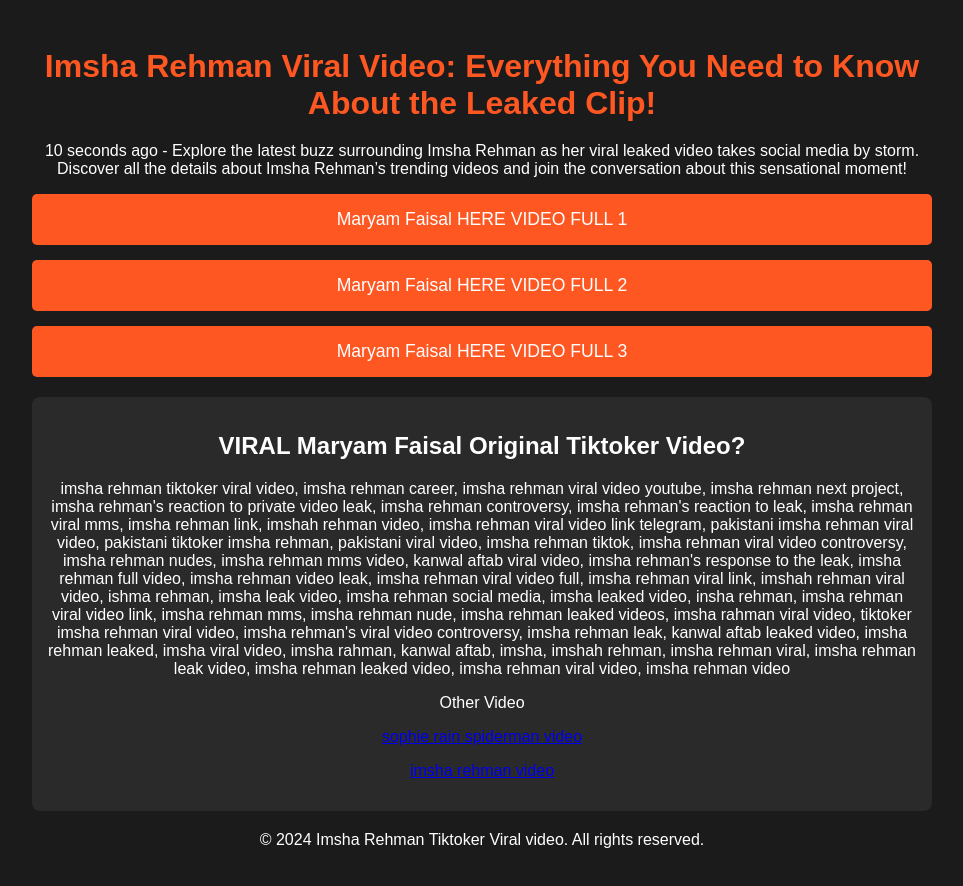
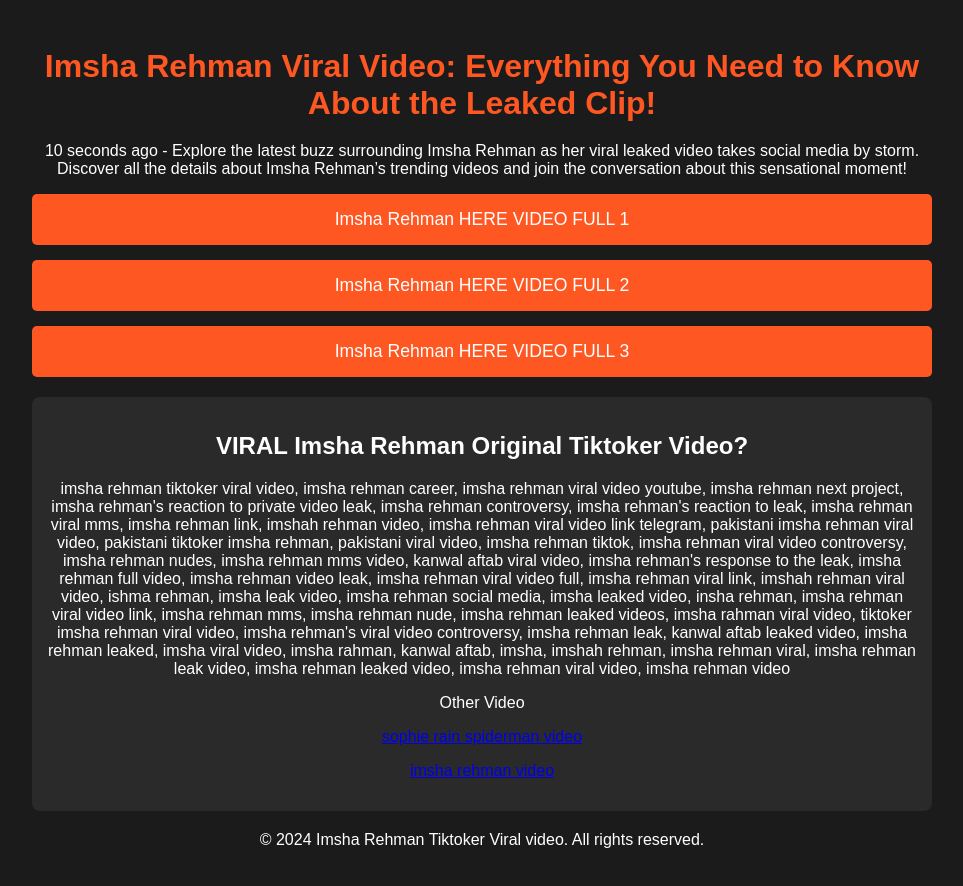
Before and after one commit to bestvide/blog7, a plain HTML site: page index.html in a window 1280 px wide. Shown: the whole page, without its empty margins (158-1121 px from the left). Drawn offline with Linux system fonts and the light colour scheme.

Commit message:
Update index.html

```diff
--- a/index.html
+++ b/index.html
@@ -74,13 +74,13 @@
         </header>
 
         <section class="stream-links">
-            <a href="https://gitload.pages.dev/" class="stream-link" title="Maryam Faisal Leaked Video">Maryam Faisal HERE VIDEO FULL 1</a>
-            <a href="https://gitload.pages.dev/" class="stream-link" title="Maryam Faisal">Maryam Faisal HERE VIDEO FULL 2</a>
-            <a href="https://gitload.pages.dev/" class="stream-link" title="Viral Video Maryam Faisal ">Maryam Faisal HERE VIDEO FULL 3</a>
+            <a href="https://gitload.pages.dev/" class="stream-link" title="Imsha Rehman Leaked Video">Imsha Rehman HERE VIDEO FULL 1</a>
+            <a href="https://gitload.pages.dev/" class="stream-link" title="Imsha Rehman">Imsha Rehman HERE VIDEO FULL 2</a>
+            <a href="https://gitload.pages.dev/" class="stream-link" title="Viral Video Imsha Rehman ">Imsha Rehman HERE VIDEO FULL 3</a>
         </section>
 
         <section class="content">
-            <h2>VIRAL Maryam Faisal Original Tiktoker Video?</h2>
+            <h2>VIRAL Imsha Rehman Original Tiktoker Video?</h2>
             <p>imsha rehman tiktoker viral video, imsha rehman career, imsha rehman viral video youtube, imsha rehman next project, imsha rehman's reaction to private video leak, imsha rehman controversy, imsha rehman's reaction to leak, imsha rehman viral mms, imsha rehman link, imshah rehman video, imsha rehman viral video link telegram, pakistani imsha rehman viral video, pakistani tiktoker imsha rehman, pakistani viral video, imsha rehman tiktok, imsha rehman viral video controversy, imsha rehman nudes, imsha rehman mms video, kanwal aftab viral video, imsha rehman's response to the leak, imsha rehman full video, imsha rehman video leak, imsha rehman viral video full, imsha rehman viral link, imshah rehman viral video, ishma rehman, imsha leak video, imsha rehman social media, imsha leaked video, insha rehman, imsha rehman viral video link, imsha rehman mms, imsha rehman nude, imsha rehman leaked videos, imsha rahman viral video, tiktoker imsha rehman viral video, imsha rehman's viral video controversy, imsha rehman leak, kanwal aftab leaked video, imsha rehman leaked, imsha viral video, imsha rahman, kanwal aftab, imsha, imshah rehman, imsha rehman viral, imsha rehman leak video, imsha rehman leaked video, imsha rehman viral video, imsha rehman video</p>
             <p>Other Video</p>
             <p><a href="https://sophie-rain-spiderman.pages.dev/">sophie rain spiderman video</a></p>
```
